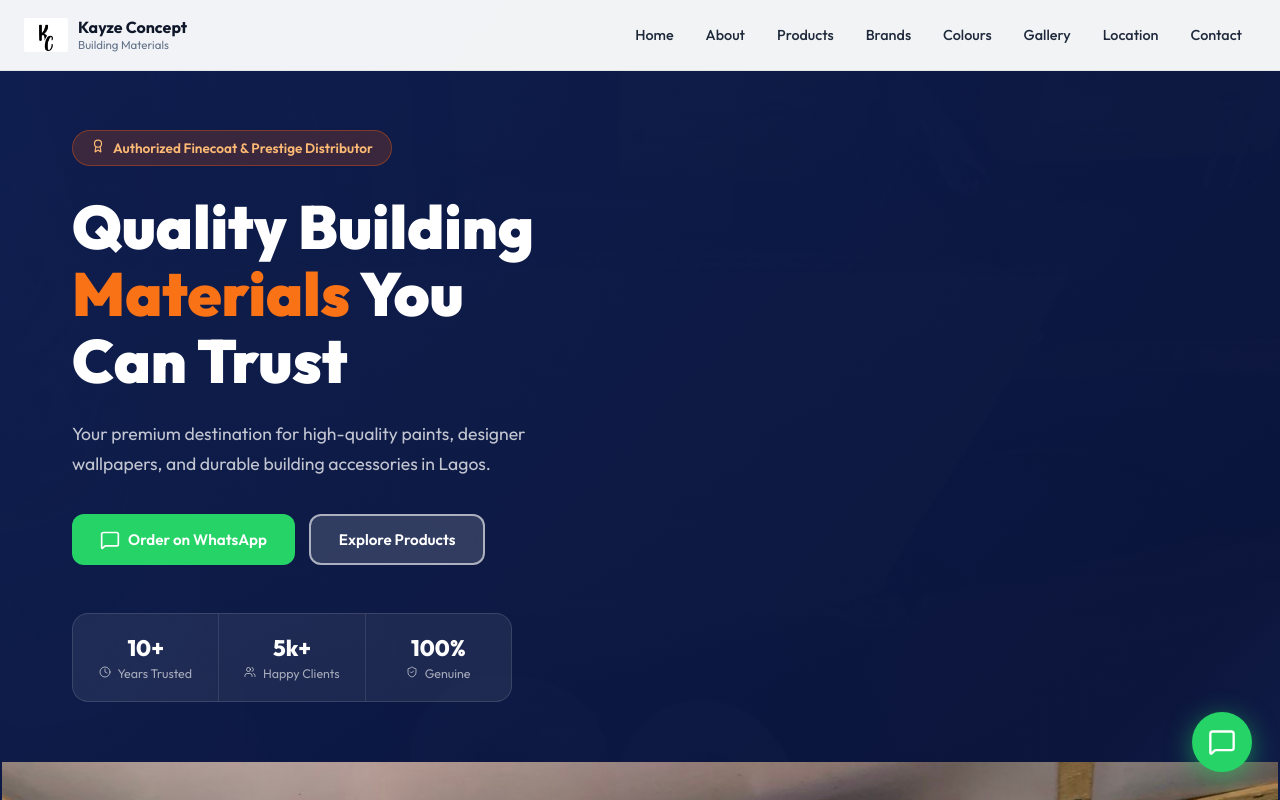
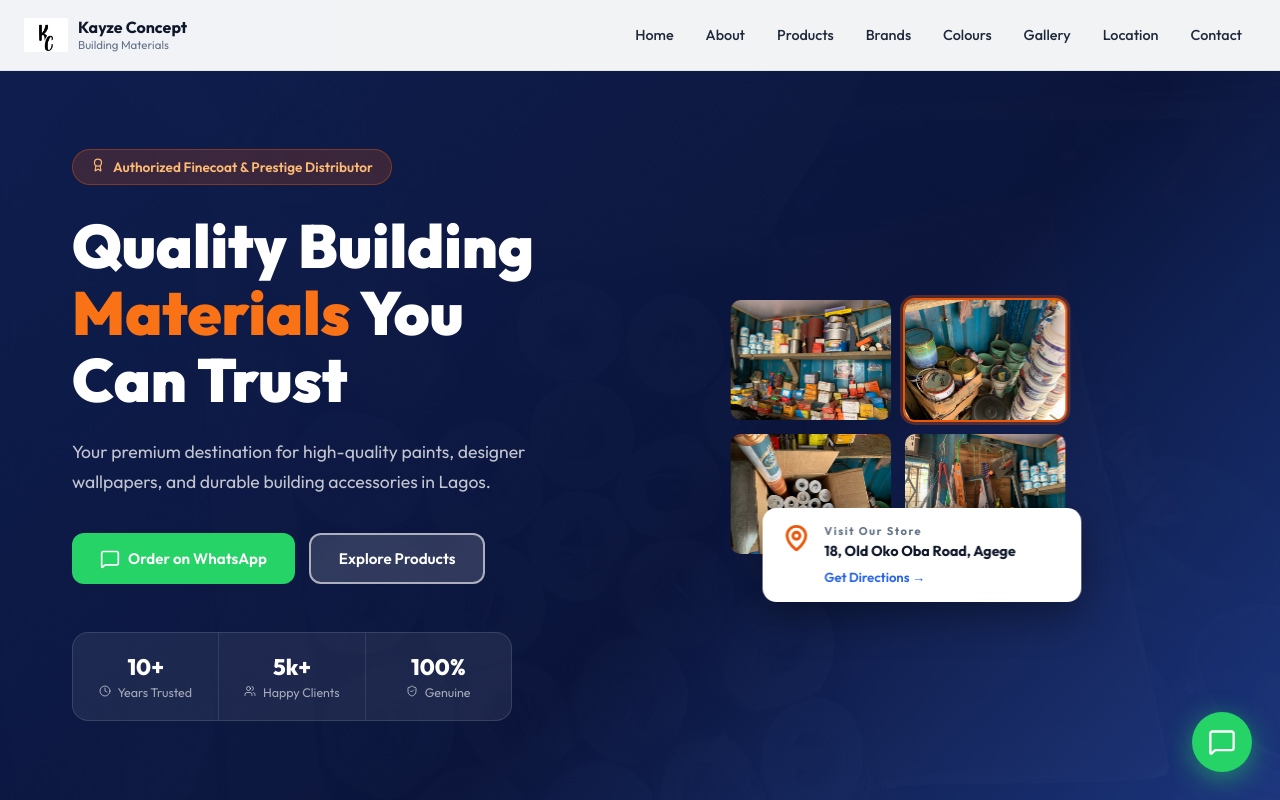
Before and after one commit to Ayotheg/kayze-concept, a React (Vite) app: page / in a window 1280 px wide. Shown: the top 800 px of the page. Built offline with nearby package versions, Linux system fonts and the light colour scheme.

Commit message:
Fixed Hero floating button

```diff
--- a/src/App.css
+++ b/src/App.css
@@ -219,9 +219,10 @@
 .kc-hero-thumb.active { border-color: var(--orange); box-shadow: 0 0 0 3px rgba(234,88,12,0.3); }
 
 .kc-hero-address-card {
+  position: absolute; bottom: 30px; right: 10px; z-index: 10;
   background: white; border-radius: 14px;
   padding: 16px 20px; display: flex; gap: 14px; align-items: flex-start;
-  width: 340px; box-shadow: 0 8px 32px rgba(0,0,0,0.3);
+  width: 320px; box-shadow: 0 12px 40px rgba(0,0,0,0.4);
 }
 .kc-address-label { display: block; font-size: 0.7rem; font-weight: 700; letter-spacing: 1.5px; color: var(--gray); margin-bottom: 4px; }
 .kc-hero-address-card strong { display: block; font-size: 0.9rem; color: var(--dark); margin-bottom: 6px; }
@@ -233,7 +234,7 @@
   .kc-hero-content { padding: 60px 24px 32px; max-width: 100%; margin-left: 0; }
   .kc-hero-images { padding: 0 24px 60px; align-items: center; }
   .kc-hero-img-grid { width: 100%; max-width: 400px; }
-  .kc-hero-address-card { width: 100%; max-width: 400px; }
+  .kc-hero-address-card { position: relative; bottom: auto; right: auto; width: 100%; max-width: 400px; }
 }
 @media (max-width: 480px) {
   .kc-hero-title { font-size: 2.2rem; }
--- a/src/App.jsx
+++ b/src/App.jsx
@@ -6,7 +6,7 @@
 import About          from "./components/About";
 import Products       from "./components/Products";
 import Brands         from "./components/Brands";
-import ColourChart    from "./components/ColourChart";
+import ColourChart    from "./components/Colourchart";
 import WhyChooseUs    from "./components/WhyChooseUs";
 import Gallery        from "./components/Gallery";
 import Location       from "./components/Location";
--- a/src/components/Hero.jsx
+++ b/src/components/Hero.jsx
@@ -33,7 +33,6 @@
         <div className="kc-hero-overlay" />
       </div>
 
-      <div className="kc-hero-container">
       <motion.div
         className="kc-hero-content"
         variants={contentVariants}
@@ -77,14 +76,21 @@
       </motion.div>
 
       <motion.div
-          className="kc-hero-visual"
+        className="kc-hero-images"
         initial={{ opacity: 0, scale: 0.9, rotateY: 20 }}
         animate={{ opacity: 1, scale: 1, rotateY: -5 }}
         transition={{ duration: 1, ease: "easeOut", delay: 0.2 }}
       >
-          <img src={mainHeroImg} alt="Kayze Concept Showroom" className="kc-hero-main-img" />
+        <div className="kc-hero-img-grid">
+          {heroImages.slice(0, 4).map((img, i) => (
+            <div key={i} className={`kc-hero-thumb ${i === heroIdx % 4 ? 'active' : ''}`}>
+              <img src={img} alt="Hero thumbnail" />
+            </div>
+          ))}
+        </div>
+
         <motion.div
-            className="kc-hero-floating-card"
+          className="kc-hero-address-card"
           initial={{ y: 20, opacity: 0 }}
           animate={{ y: 0, opacity: 1 }}
           transition={{ delay: 1, duration: 0.6 }}
@@ -99,7 +105,6 @@
           </div>
         </motion.div>
       </motion.div>
-      </div>
     </section>
   );
 };
```
Lines whose indentation alone changed are shown as unchanged.
